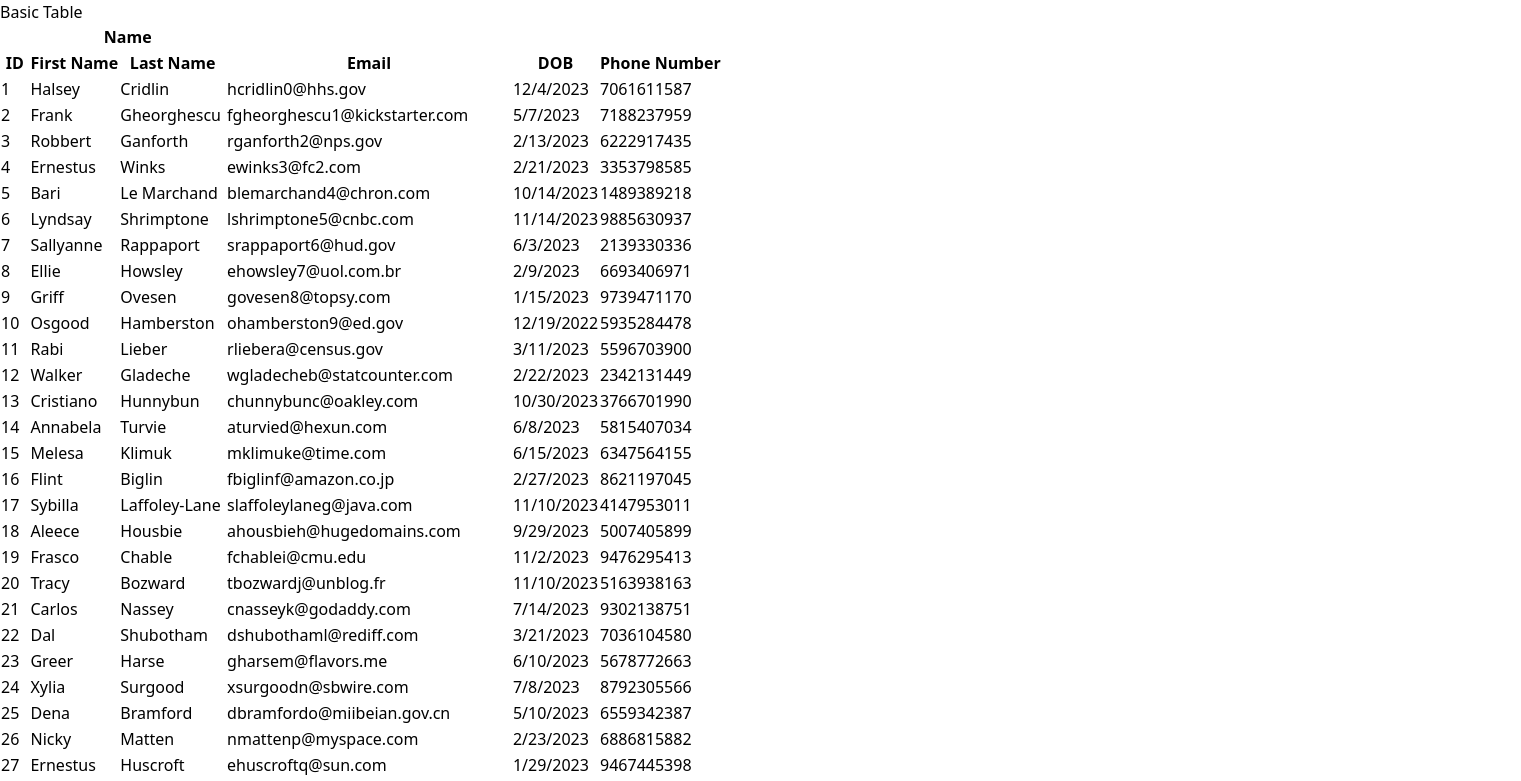
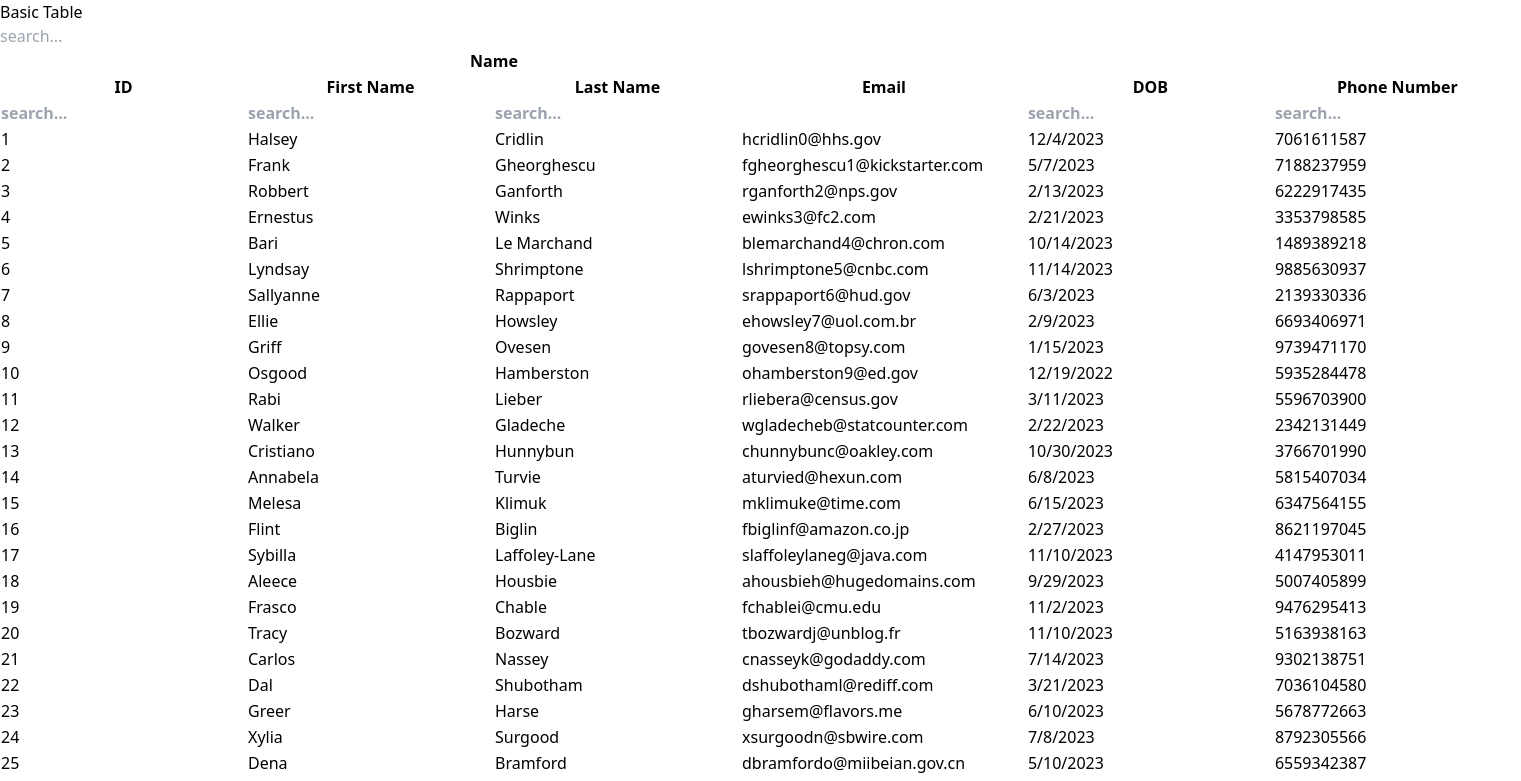
Before and after one commit to nandhakumar2611/react-table, a React (Vite) app: page / in a window 1280 px wide. Shown: the top 781 px of the page, 1521 px wide, since content can reach past the window. Built offline with nearby package versions, Linux system fonts and the light colour scheme.

Commit message:
column filtering

```diff
--- a/src/component/BasicTable.jsx
+++ b/src/component/BasicTable.jsx
@@ -1,12 +1,20 @@
 import React from 'react'
-import { useReactTable, flexRender, getCoreRowModel, getSortedRowModel } from '@tanstack/react-table'
+import {
+    useReactTable,
+    flexRender,
+    getCoreRowModel,
+    getSortedRowModel,
+    getFilteredRowModel,
+} from '@tanstack/react-table'
 import studentData from '../data/students.json'
 import { useMemo } from 'react'
 import { useState } from 'react'
 
 const BasicTable = () => {
 
-    const [sorting, setsorting] = useState([]);
+    const [sorting, setSorting] = useState([]);
+    const [filtering, setFiltering] = useState('');
+    const [columnFilters, setColumnFilters] = useState([]);
     const data = useMemo(() => studentData, []);
     const columns = [
         {
@@ -28,7 +36,8 @@ const BasicTable = () => {
         },
         {
             accessorKey: 'email',
-            header: 'Email'
+            header: 'Email',
+            enableColumnFilter: false,
         },
         {
             accessorKey: 'date',
@@ -44,11 +53,35 @@ const BasicTable = () => {
         columns,
         getCoreRowModel: getCoreRowModel(),
         getSortedRowModel: getSortedRowModel(),
+        getFilteredRowModel: getFilteredRowModel(),
         state: {
             sorting: sorting,
+            globalFilter: filtering,
+            columnFilters: columnFilters,
         },
-        onSortingChange: setsorting,
+        onSortingChange: setSorting,
+        onGlobalFilterChange: setFiltering,
+        onColumnFiltersChange: setColumnFilters,
     })
+    console.log("tableInst", tableInst);
+    console.log("tableInst", tableInst.getHeaderGroups());
+
+    const testingFunction = (tableInst) => (
+        tableInst.getHeaderGroups().map((headerGroup, index, arr) => {
+          console.log("Header Group:", headerGroup);
+
+          return (
+            headerGroup.headers.map(header => {
+              console.log("Header:", header.column.columnDef.header.length);
+              return null;  // You can return any value here
+            })
+          );
+        })
+      );
+
+      // Call the function
+      testingFunction(tableInst);
+
     return (
         <>
             <section className="py-1 bg-blueGray-50">
@@ -59,13 +92,23 @@ const BasicTable = () => {
                                 <div className="relative w-full px-4 max-w-full flex-grow flex-1">
                                     <h3 className="font-semibold text-base text-blueGray-700">Basic Table</h3>
                                 </div>
+                                <div className="relative w-full px-4 max-w-full flex-grow flex-1 text-right">
+                                    <input
+                                        type="text"
+                                        className="bg-gray-50 border border-gray-300 text-gray-900 text-sm rounded-lg focus:ring-blue-500 focus:border-blue-500 block w-full p-2.5"
+                                        placeholder="search..."
+                                        value={filtering}
+                                        onChange={(e) => setFiltering(e.target.value)}
+                                    />
+                                </div>
                             </div>
                         </div>
                         <div className="block w-full overflow-x-auto">
                             <table className='border-collapse border'>
                                 <thead>
-                                    {tableInst.getHeaderGroups().map(headerGroup => (
-                                        <tr key={headerGroup.id}>
+                                    {tableInst.getHeaderGroups().map((headerGroup, index, arr) => (
+                                        <React.Fragment key={headerGroup.id}>
+                                            <tr>
                                                 {headerGroup.headers.map(header => (
                                                     <th
                                                         key={header.id}
@@ -73,22 +116,63 @@ const BasicTable = () => {
                                                         onClick={header.column.getToggleSortingHandler()}
                                                         className='px-6 py-3 border'
                                                     >
-                                                    {header.isPlaceholder ? null:(
+                                                        {header.isPlaceholder ? null : (
                                                             <div>
                                                                 {flexRender(
                                                                     header.column.columnDef.header,
                                                                     header.getContext()
                                                                 )}
                                                                 {
-                                                                {asc:'⬆️',desc:'⬇️'}[
+                                                                    { asc: '⬆️', desc: '⬇️' }[
                                                                     header.column.getIsSorted() ?? null
                                                                     ]
                                                                 }
+                                                                {/* {
+                                                                    header.column.getCanFilter() ? (
+                                                                        <input
+                                                                            className='bg-gray-50 border border-gray-300'
+                                                                            value={(header.column.getFilterValue()) || ''}
+                                                                            onChange={(e) => header.column.setFilterValue(e.target.value)}
+                                                                            placeholder='search...'
+                                                                        />
+
+                                                                    ): null
+                                                                } */}
                                                             </div>
-                                                    ) }
+                                                        )}
                                                     </th>
                                                 ))}
                                             </tr>
+                                            {index === arr.length - 1 && (
+                                                <tr>
+                                                    {headerGroup.headers.map(header => (
+                                                        <th
+                                                            key={header.id}
+                                                            colSpan={header.colSpan}
+
+                                                            className='py-3 border'
+                                                        >
+                                                            {header.isPlaceholder ? null : (
+                                                                <div>
+
+                                                                    {
+                                                                        header.column.getCanFilter() ? (
+                                                                            <input
+                                                                                className={`bg-gray-50 border border-gray-300 w-${header.column.columnDef.header.length}`}
+                                                                                value={(header.column.getFilterValue()) || ''}
+                                                                                onChange={(e) => header.column.setFilterValue(e.target.value)}
+                                                                                placeholder='search...'
+                                                                            />
+
+                                                                        ) : null
+                                                                    }
+                                                                </div>
+                                                            )}
+                                                        </th>
+                                                    ))}
+                                                </tr>
+                                            )}
+                                        </React.Fragment>
                                     ))}
                                 </thead>
                                 <tbody>
```
Lines whose indentation alone changed are shown as unchanged.
